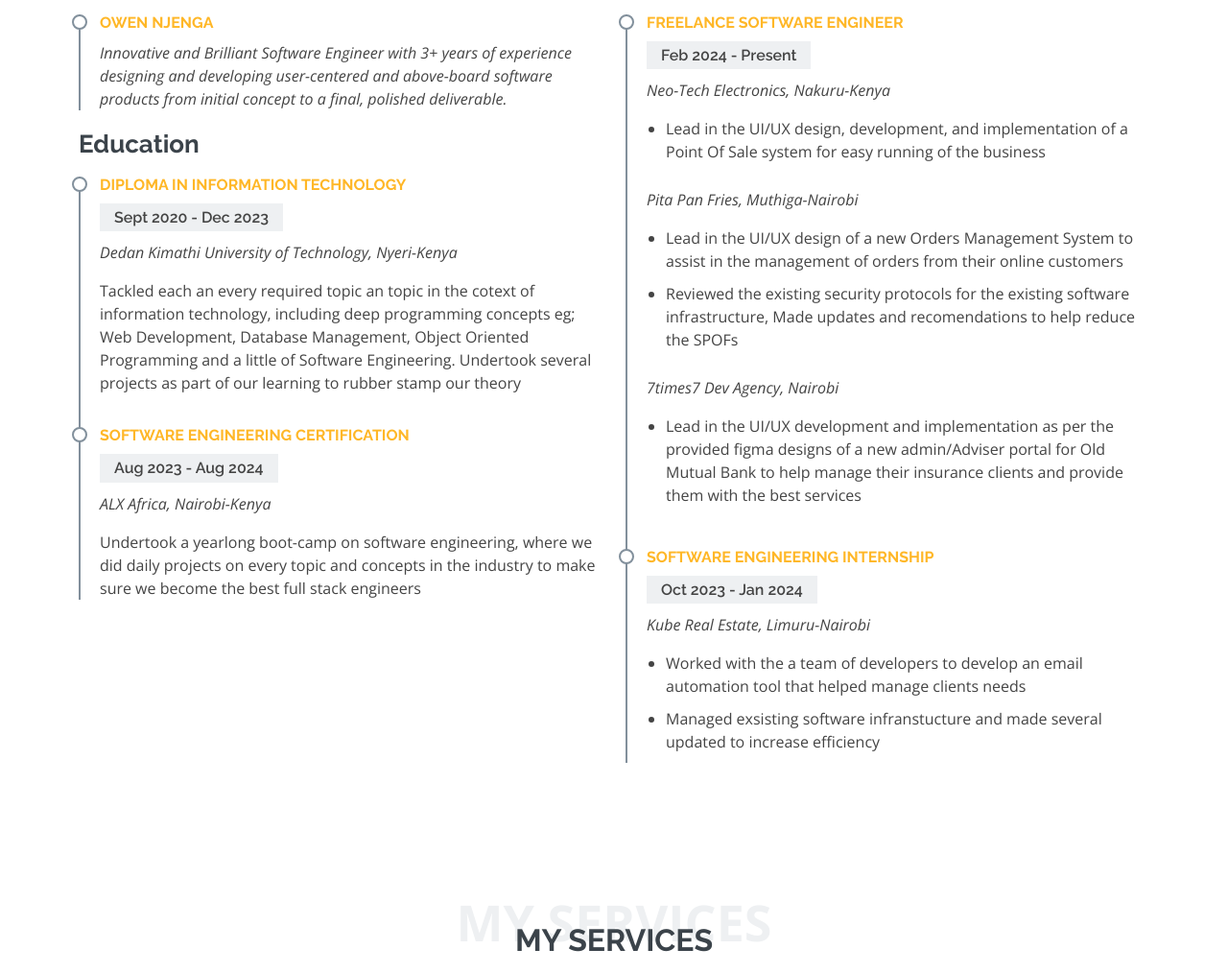
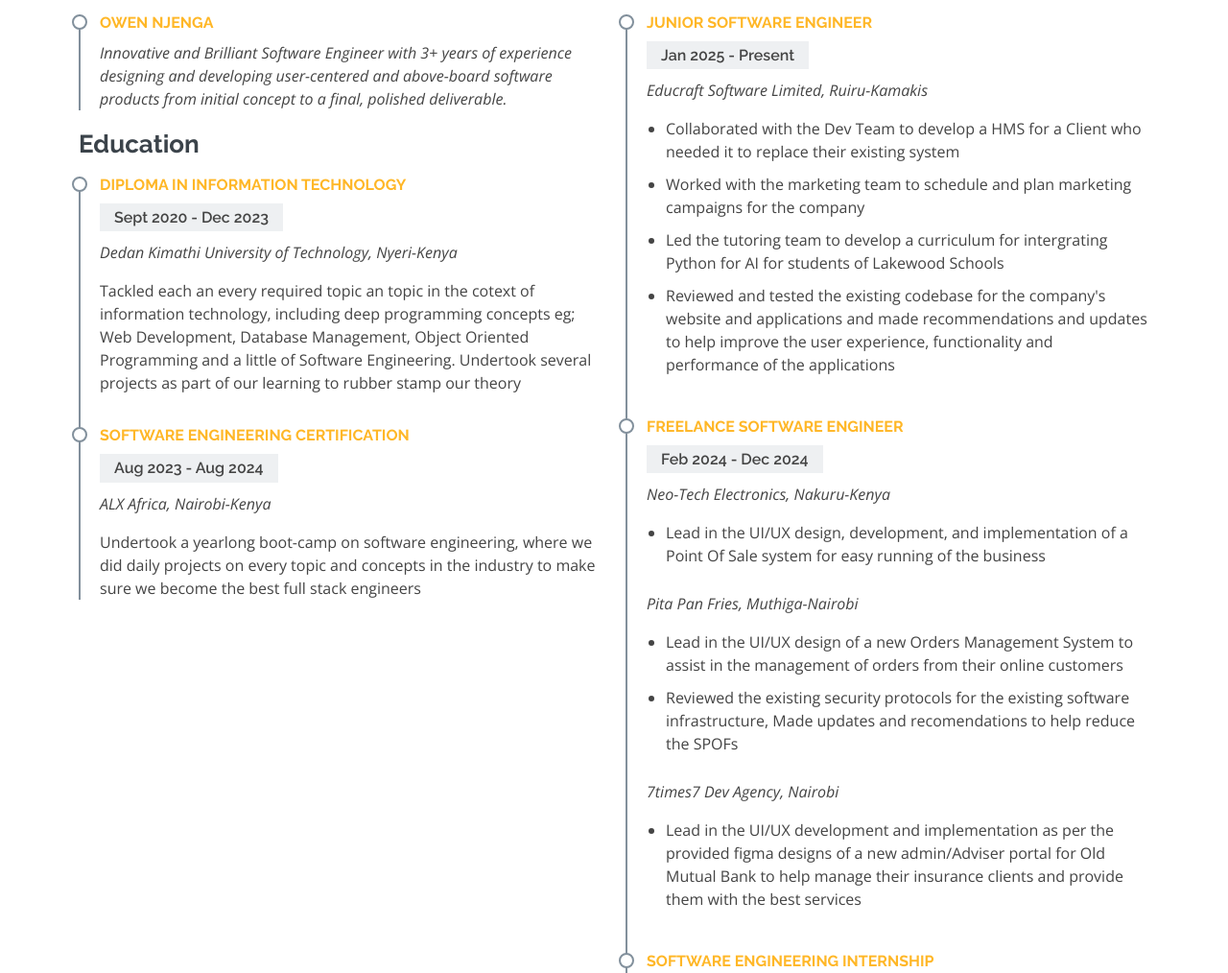
Before and after one commit to ogitau/My-Portfolio-website, a plain HTML site: page index.html in a window 1280 px wide. Shown: the part 1943-2957 px from the top of the page at 96% size. Drawn offline with nearby package versions, Linux system fonts and the light colour scheme.

Commit message:
updates to capture recent changes

```diff
--- a/index.html
+++ b/index.html
@@ -192,18 +192,31 @@
               <p><em>ALX Africa, Nairobi-Kenya</em></p>
               <p>Undertook a yearlong boot-camp on software engineering, where we did daily projects on every topic and concepts in the industry to make sure we become the best full stack engineers</p>
             </div>
+
           </div>
           <div class="col-lg-6">
             <h3 class="resume-title">Professional Experience</h3>
             <div class="resume-item">
+              <h4>Junior Software Engineer</h4>
+              <h5> Jan 2025 - Present</h5>
+              <p><em>Educraft Software Limited, Ruiru-Kamakis</em></p>
+              <p>
+              <ul>
+                <li>Collaborated with the Dev Team to develop a HMS for a Client who needed it to replace their existing system</li>
+                <li>Worked with the marketing team to schedule and plan marketing campaigns for the company</li>
+                <li>Led the tutoring team to develop a curriculum for intergrating Python for AI for students of Lakewood Schools</li>
+                <li>Reviewed and tested the existing codebase for the company's website and applications and made recommendations and updates to help improve the user experience, functionality and performance of the applications</li>
+              </ul>
+              </p>
+            </div>
+
+            <div class="resume-item">
               <h4>Freelance Software Engineer</h4>
-              <h5>Feb 2024 - Present</h5>
+              <h5>Feb 2024 - Dec 2024</h5>
               <p><em>Neo-Tech Electronics, Nakuru-Kenya</em></p>
               <p>
               <ul>
                 <li>Lead in the  UI/UX design, development, and implementation of a Point Of Sale system for easy running  of the business</li>
-
-
               </ul>
               <p><em>Pita Pan Fries, Muthiga-Nairobi</em></p>
               <p>
@@ -235,7 +248,8 @@
             </div>
           </div>
         </div>
-
+        </div>
+        </div>
       </div>
     </section><!-- End My Resume Section -->
 
@@ -440,7 +454,7 @@
                 <h4>PCT App</h4>
                 <p>This is a financial mobile application for Deliverance Church in Elburgon, Kenya that helps manage the financial transactions of the church and the church members contributions</p>
                 <div class="portfolio-links">
-                  <a href="https://github.com/yourusername/project4" target="_blank" title="GitHub"><i class="bx bxl-github"></i></a>
+                  <a href="https://github.com/ogitau/PCT-App.git" target="_blank" title="GitHub"><i class="bx bxl-github"></i></a>
                 </div>
               </div>
             </div>
@@ -454,7 +468,7 @@
                 <p>This is a website for Sound of Revival Organization, a non-profit organization that seeks to reach raise and revive the youths for Christ and to their righful place in society and in the kingdom of God</p>
                 <div class="portfolio-links">
                   <a href="https://github.com/ogitau/Sound_Of_Revival.git" target="_blank" title="GitHub"><i class="bx bxl-github"></i></a>
-                <a href="https://sound-of-revival.netlify.app" target="_blank" title="Live Website"><i class="bx bxl-netlify"></i></a>
+                <a href="https://soundofrevival-official.netlify.app/" target="_blank" title="Live Website"><i class="bx bxl-netlify"></i></a>
                 </div>
               </div>
             </div>
```
